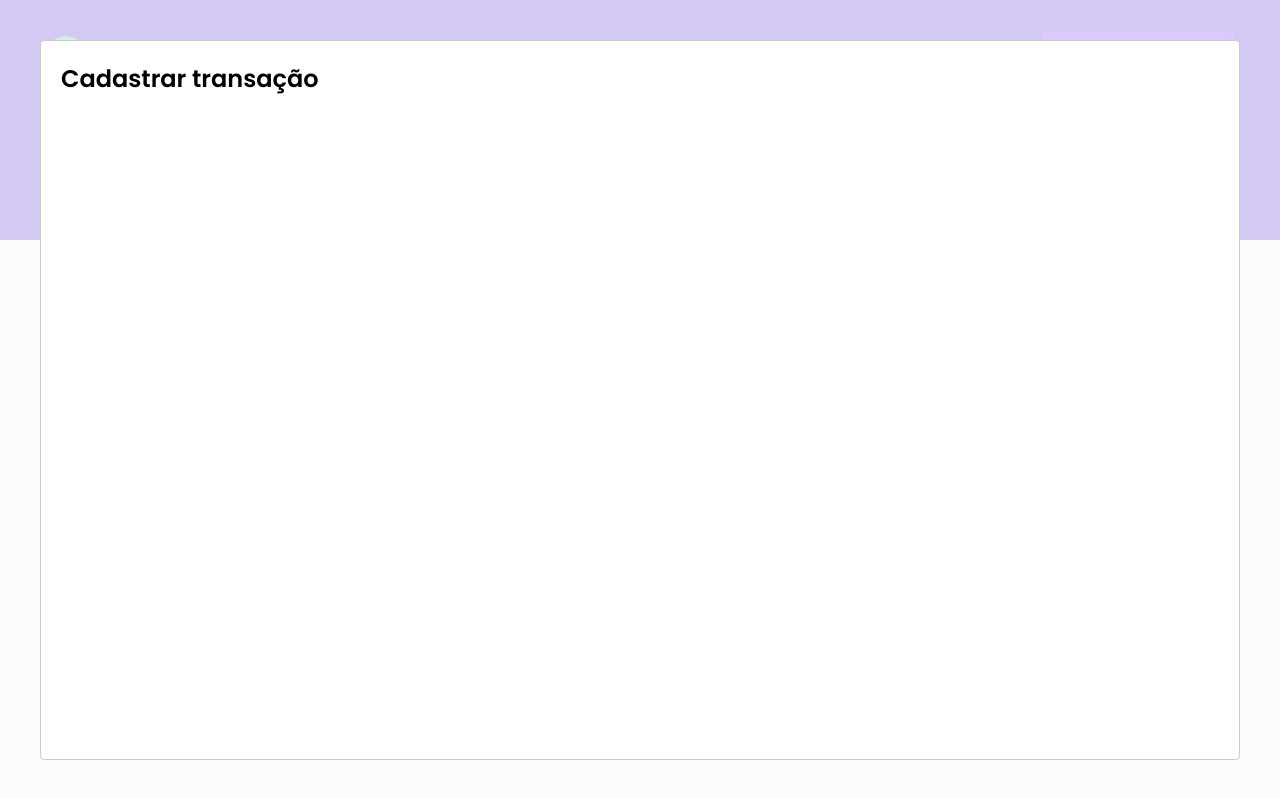
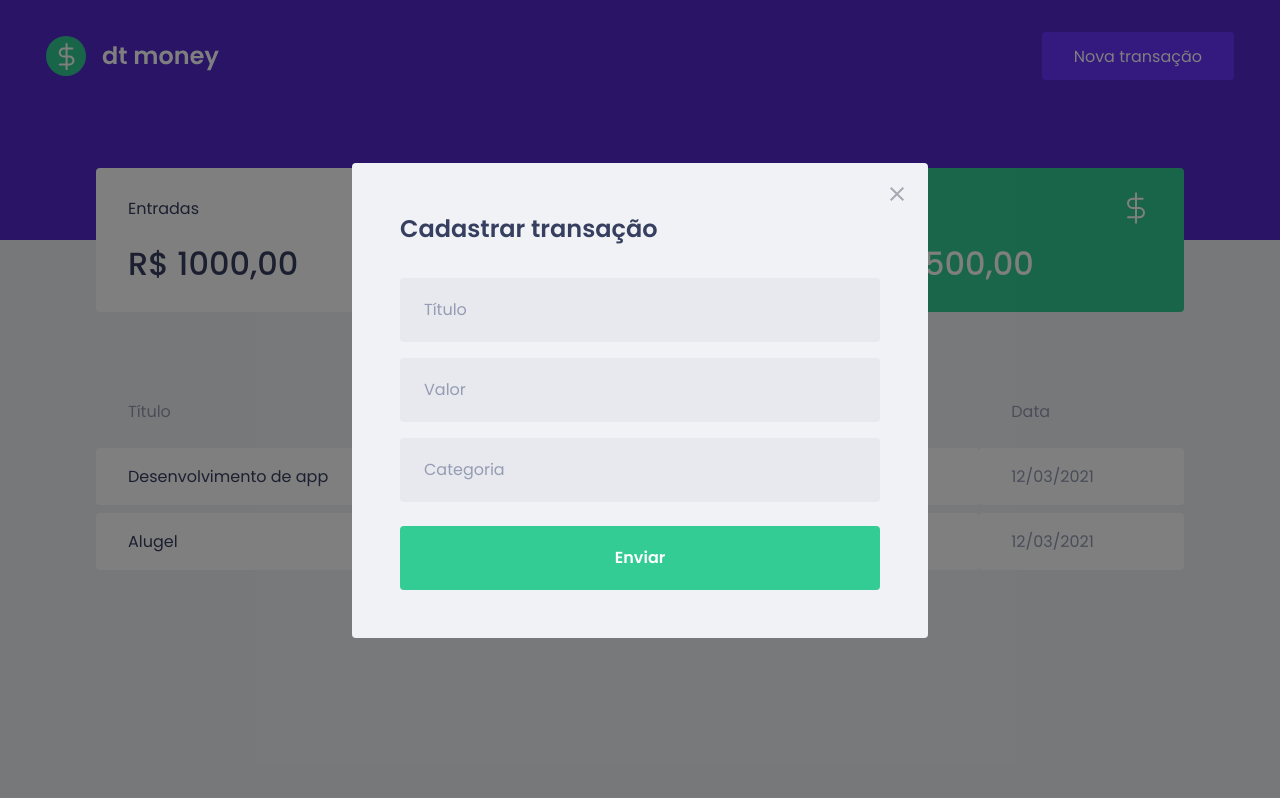
Before and after one commit to RennanD/dtmoney, a React (Create React App) app: page / in a window 1280 px wide. Both pictures are taken after a click on the button "Nova transação". Built offline with nearby package versions, Linux system fonts and the light colour scheme; no server answers; what miragejs would draw is missing.

Commit message:
feat: Create Modal styles

```diff
--- a/src/components/NewTransactionModal/index.tsx
+++ b/src/components/NewTransactionModal/index.tsx
@@ -1,4 +1,7 @@
 import Modal from 'react-modal';
+import { Container } from './styles';
+
+import closeImg from '../../assets/close.svg';
 
 type NewTransactionModalProps = {
   isNewTransacationModalOpen: boolean;
@@ -12,9 +15,25 @@
   return (
     <Modal
       isOpen={isNewTransacationModalOpen}
+      overlayClassName="react-modal-overlay"
+      className="react-modal-content"
       onRequestClose={onToggleNewTransactionModal}
     >
-      <h2>Cadastrar transação </h2>
+      <button type="button" className="react-modal-close">
+        <img src={closeImg} alt="Close" />
+      </button>
+
+      <Container>
+        <h2>Cadastrar transação </h2>
+
+        <input type="text" placeholder="Título" />
+
+        <input type="number" placeholder="Valor" />
+
+        <input type="text" placeholder="Categoria" />
+
+        <button type="submit">Enviar</button>
+      </Container>
     </Modal>
   );
 }
--- /dev/null
+++ b/src/components/NewTransactionModal/styles.ts
@@ -0,0 +1,48 @@
+import styled from 'styled-components';
+
+export const Container = styled.form`
+  h2 {
+    color: var(--title);
+    font-size: 1.5rem;
+    margin-bottom: 2rem;
+  }
+
+  input {
+    width: 100%;
+    padding: 0 1.5rem;
+    height: 4rem;
+    border-radius: 0.25rem;
+
+    border: #d7d7d7;
+    background: #e7e9ee;
+
+    font-weight: 400;
+    font-size: 1rem;
+
+    &::placeholder {
+      color: var(--text);
+    }
+
+    & + input {
+      margin-top: 1rem;
+    }
+  }
+
+  button[type='submit'] {
+    width: 100%;
+    padding: 0 1.5rem;
+    height: 4rem;
+    background: var(--green);
+    color: var(--white);
+    border-radius: 0.25rem;
+    border: 0;
+    font-size: 1rem;
+    font-weight: 600;
+    margin-top: 1.5rem;
+    transition: filter 0.2s;
+
+    &:hover {
+      filter: brightness(0.9);
+    }
+  }
+`;
--- a/src/styles/global.ts
+++ b/src/styles/global.ts
@@ -50,4 +50,41 @@
     opacity: 0.6;
     cursor: not-allowed;
   }
+
+  .react-modal-overlay {
+    background: rgba(0,0,0,0.5);
+    position: fixed;
+    top: 0;
+    right: 0;
+    bottom: 0;
+    left: 0;
+
+    display: flex;
+    align-items: center;
+    justify-content: center;
+  }
+
+  .react-modal-content {
+
+    width: 100%;
+    max-width: 576px;
+    background: var(--background);
+    padding: 3rem;
+    position: relative;
+    border-radius: 0.25rem;
+    outline: 0;
+  }
+
+  .react-modal-close {
+    position: absolute;
+    top: 1.5rem;
+    right: 1.5rem;
+    border: 0;
+    background: transparent;
+    transition: filter 0.2s;
+
+    &:hover {
+      filter: brightness(0.8);
+    }
+  }
 `;
```
